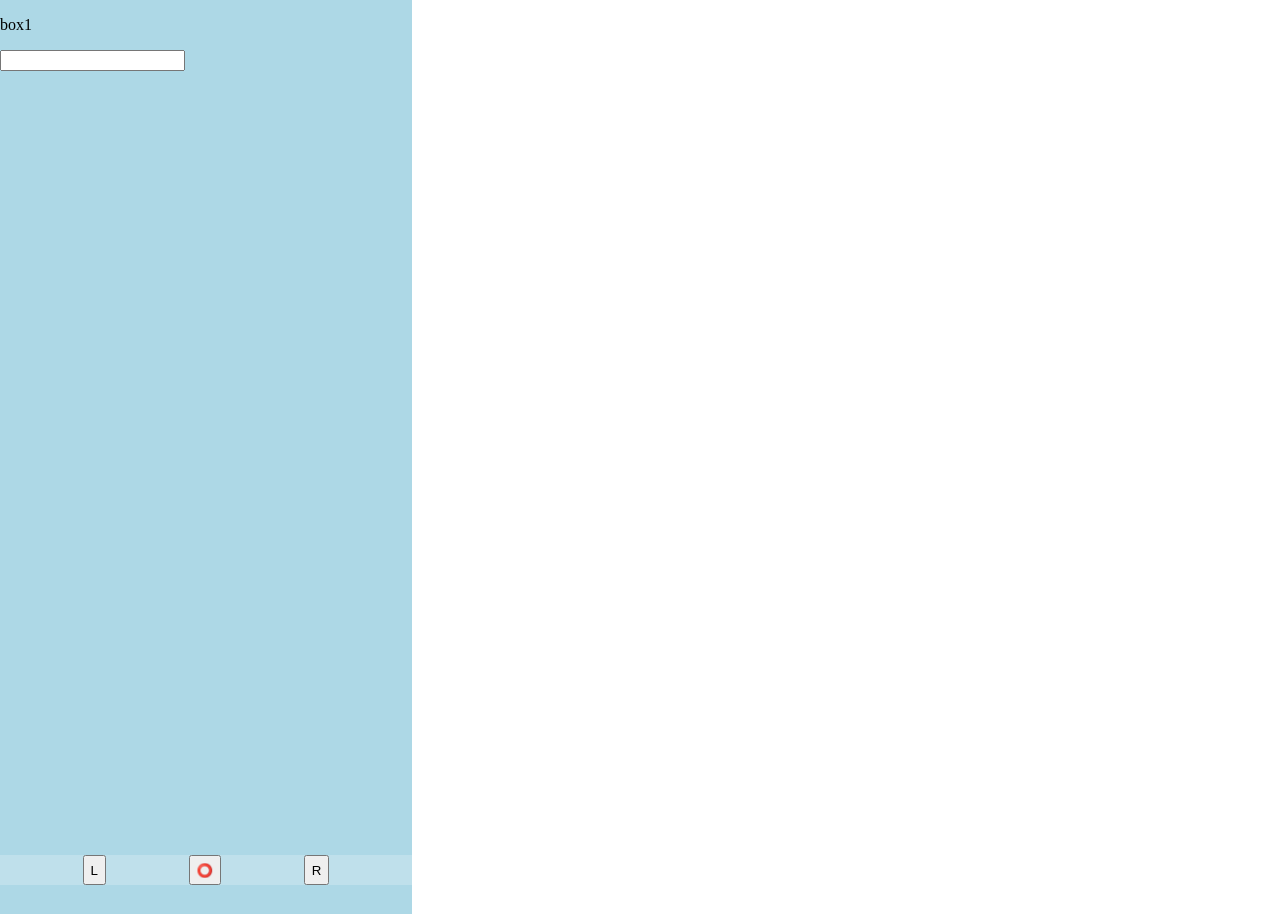
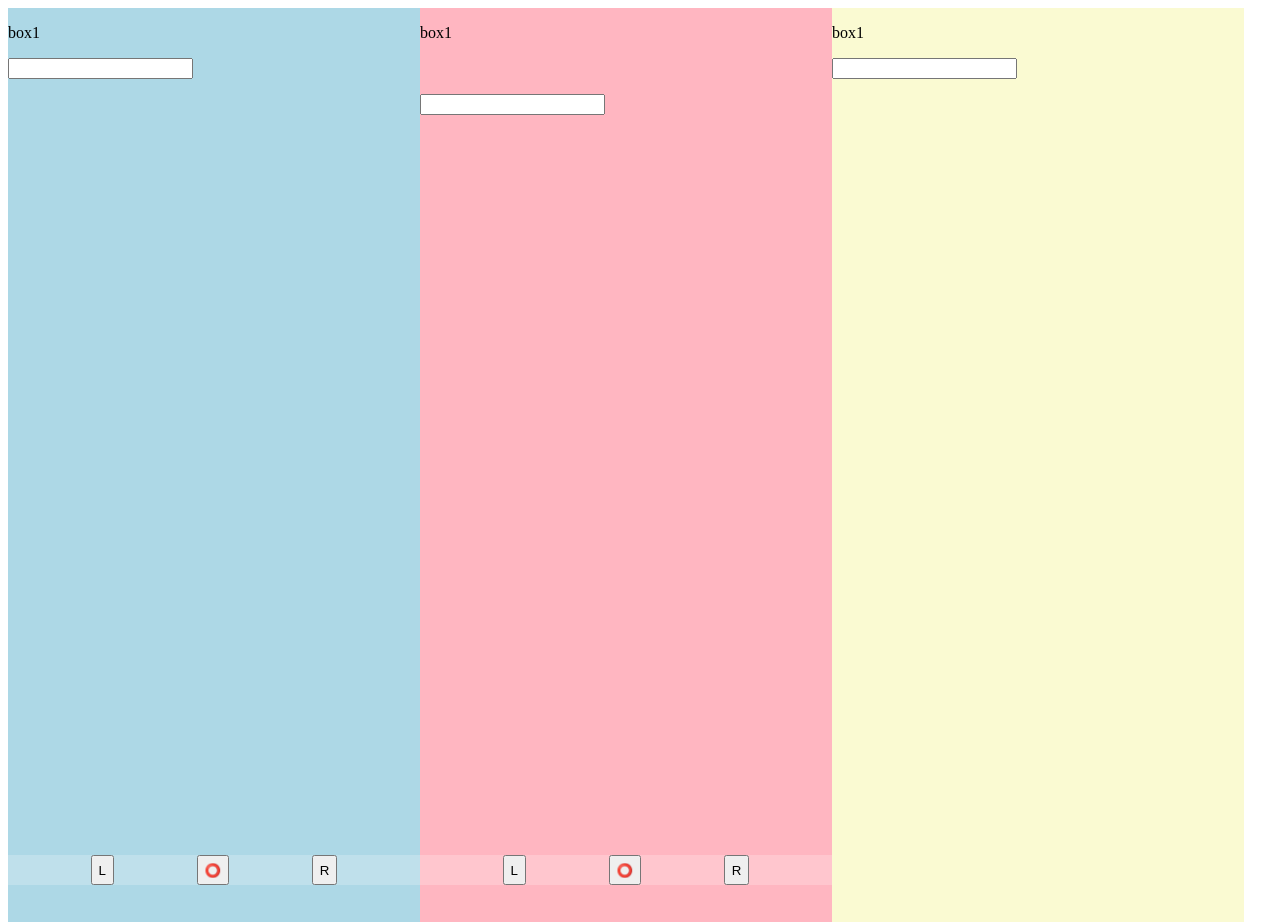
Before and after one commit to yugeshcoder/webapp, a plain HTML site: page index.html in a window 1280 px wide. Drawn offline with Linux system fonts and the light colour scheme.

Commit message:
checking

```diff
--- a/index.css
+++ b/index.css
@@ -1,17 +1,15 @@
-html{
-  width: 412px;
-  height: 914px;
-  overflow: hidden;
-}
-body{
-  margin: 0;
-  padding: 0;
+html, body {
   width: 100%;
   height: 100%;
+}
+
+body {
+  overscroll-behavior: none;
   overflow: hidden;
 }
 section{
   display: flex;
+  overflow: hidden;
 }
 
 #div1{
@@ -25,7 +23,6 @@ section{
   background-color: lightpink;
   min-width: 412px;
   min-height: 914px;
-  left: -412px;
 }
 #div3{
   position: relative;
--- a/index.html
+++ b/index.html
@@ -17,8 +17,8 @@
         <button id="right">R</button>
       </div>
     </div>
-    <!-- <div id="div2">
-      <p>box1</p>
+    <div id="div2">
+      <p>box1</p><br><br>
       <input type="text">
       <div class="bottom">
         <button id="left">L</button>
@@ -26,7 +26,7 @@
         <button id="right2">R</button>
       </div>
     </div>
-    <div id="div3"><p>box1</p><input type="text"></div> -->
+    <div id="div3"><p>box1</p><input type="text"></div>
   </section>
 
   <script src="index.js"></script>
```
